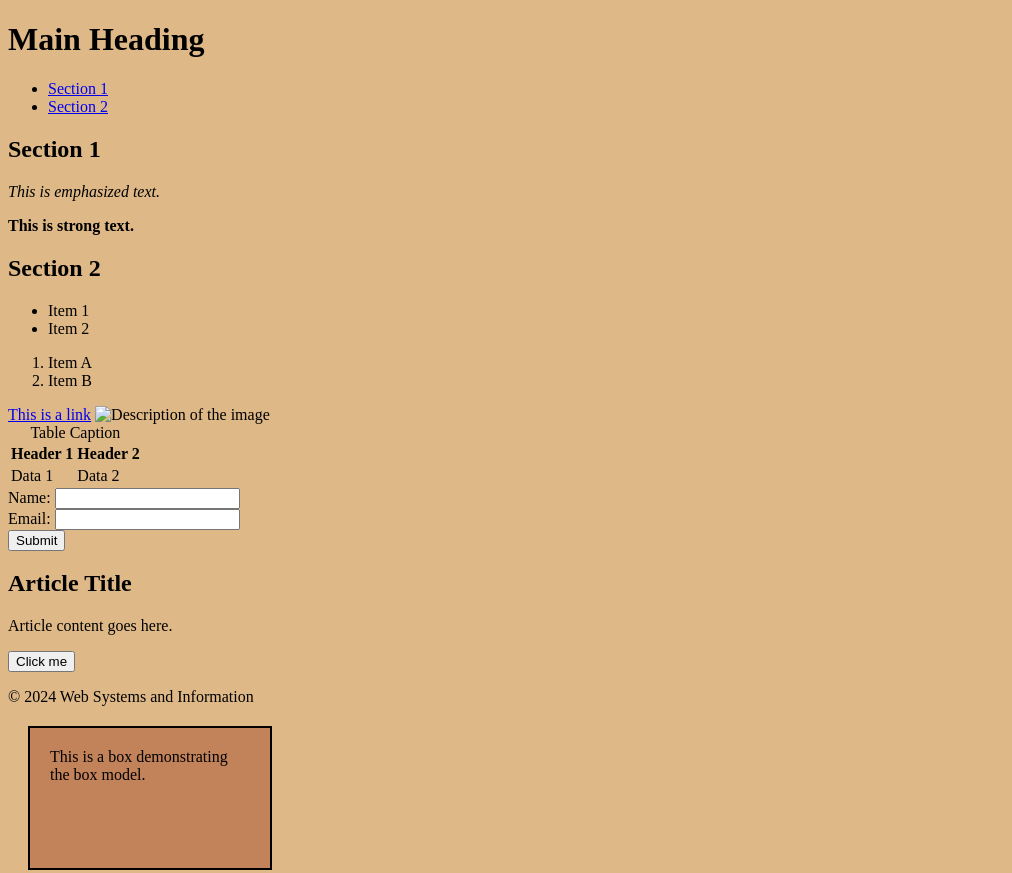
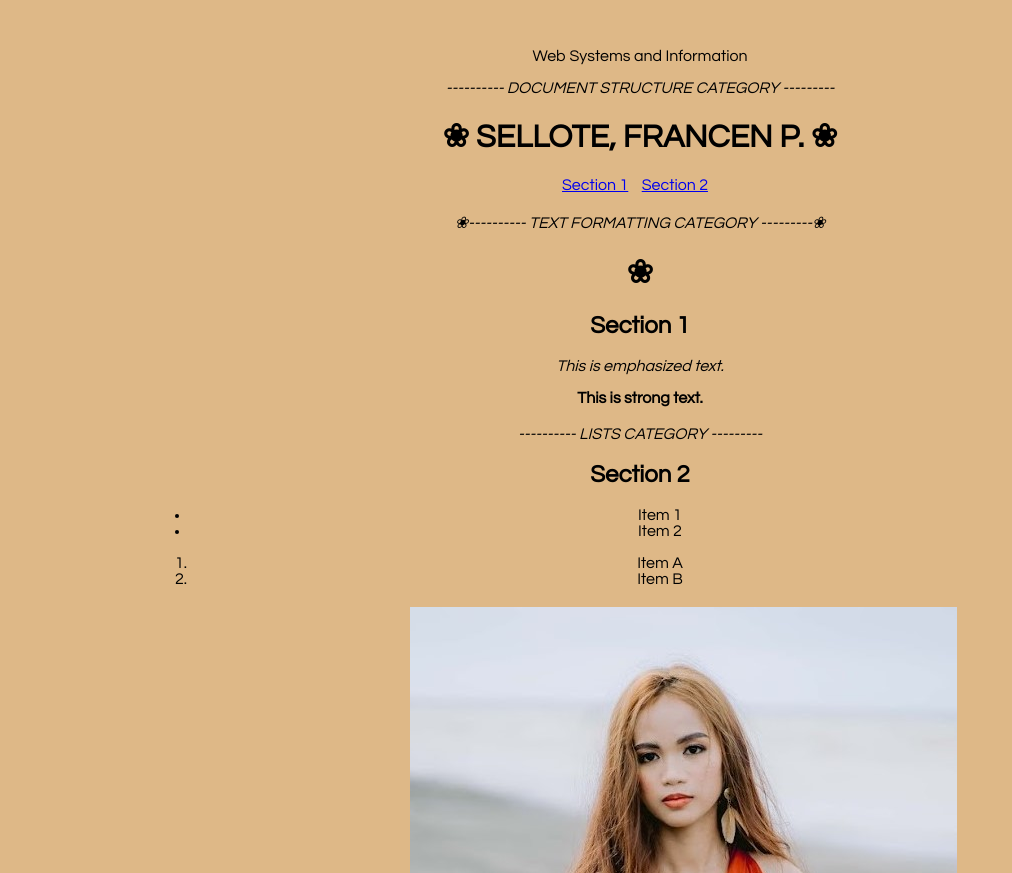
Before and after one commit to fsellote/HTML-Tags-Activity, a plain HTML site: page index.html in a window 1280 px wide. Shown: the top 873 px of the page, without its empty margins (0-1012 px from the left). Drawn offline with Linux system fonts and the light colour scheme.

Commit message:
Second Push

```diff
--- a/index.html
+++ b/index.html
@@ -8,8 +8,11 @@
     <title>Web Systems and Information</title>
     <style>
         /* CSS for box model demonstration */
-        body{
-            background-color:burlywood;
+        body {
+            background-color: burlywood;
+            text-align: center;
+            padding: 20px;
+            font-family: "Century Gothic", sans-serif;
         }
         .box {
             width: 200px;
@@ -17,14 +20,32 @@
             background-color: rgb(194, 130, 90);
             border: 2px solid rgb(0, 0, 0);
             padding: 20px;
-            margin: 20px;
+            margin: 20px auto;
+        }
+        header, section, footer, article, form, nav {
+            text-align: center;
+            margin: 20px auto;
+            width: 80%;
+        }
+        nav ul {
+            list-style-type: none;
+            padding: 0;
+        }
+        nav ul li {
+            display: inline;
+            margin-right: 10px;
+        }
+        table {
+            margin: 20px auto;
         }
     </style>
 </head>
 <body>
     <!-- Document Structure -->
     <header>
-        <h1>Main Heading</h1>
+        <p> Web Systems and Information </p>
+        <p><em>---------- DOCUMENT STRUCTURE CATEGORY ---------</em></p>
+        <h1><span>&#10048;</span>  SELLOTE, FRANCEN P.  <span>&#10048;</span></h1>
         <nav>
             <ul>
                 <li><a href="#section1">Section 1</a></li>
@@ -34,6 +55,9 @@
     </header>
 
     <!-- TEXT FORMATTING -->
+    <p><em><span>&#10048;</span>---------- TEXT FORMATTING CATEGORY ---------<span>&#10048;</span></em></p>
+    <h1><span>&#10048;</span></h1>
+
     <section id="section1">
         <h2>Section 1</h2>
         <p><em>This is emphasized text.</em></p>
@@ -41,6 +65,7 @@
     </section>
 
     <!-- LISTS -->
+    <p><em>---------- LISTS CATEGORY ---------</em></p>
     <section id="section2">
         <h2>Section 2</h2>
         <ul>
@@ -57,7 +82,7 @@
     <a href="https://www.example.com">This is a link</a>
 
     <!-- IMAGES -->
-    <img src="image.jpg" alt="Description of the image">
+    <img src="images/img1.jpg" alt="Me">
 
     <!-- TABLES -->
     <table>
@@ -79,9 +104,9 @@
     <!-- FORMS -->
     <form action="/submit" method="post">
         <label for="name">Name:</label>
-        <input type="text" id="name" name="name"><br>
+        <input type="text" id="name" name="SELLOTE"><br>
         <label for="email">Email:</label>
-        <input type="email" id="email" name="email"><br>
+        <input type="email" id="email" name=" sellote.francen519@gmail.com"><br>
         <input type="submit" value="Submit">
     </form>
 
```
Also changed, not shown: images/img1.jpg (added).
